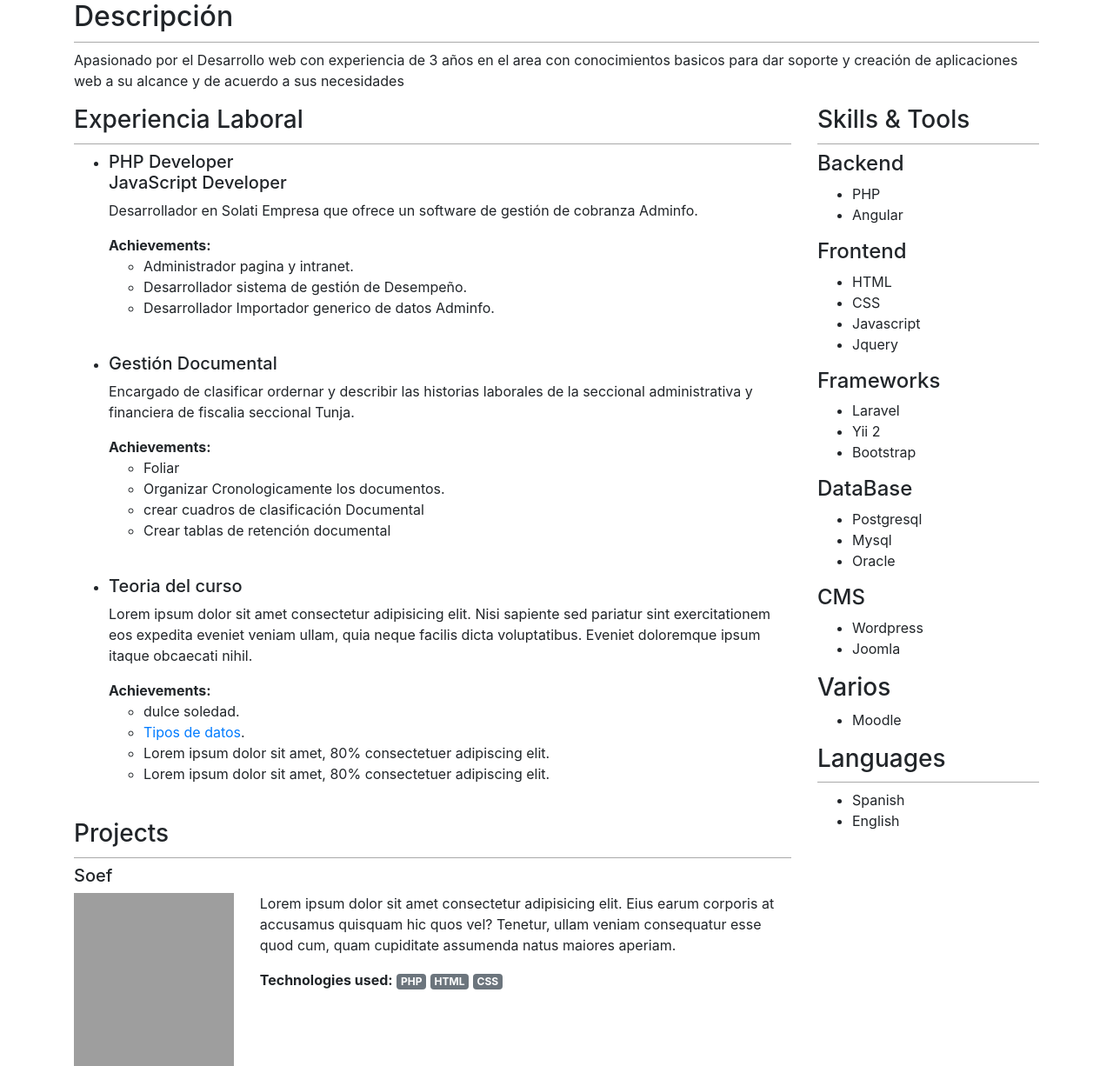
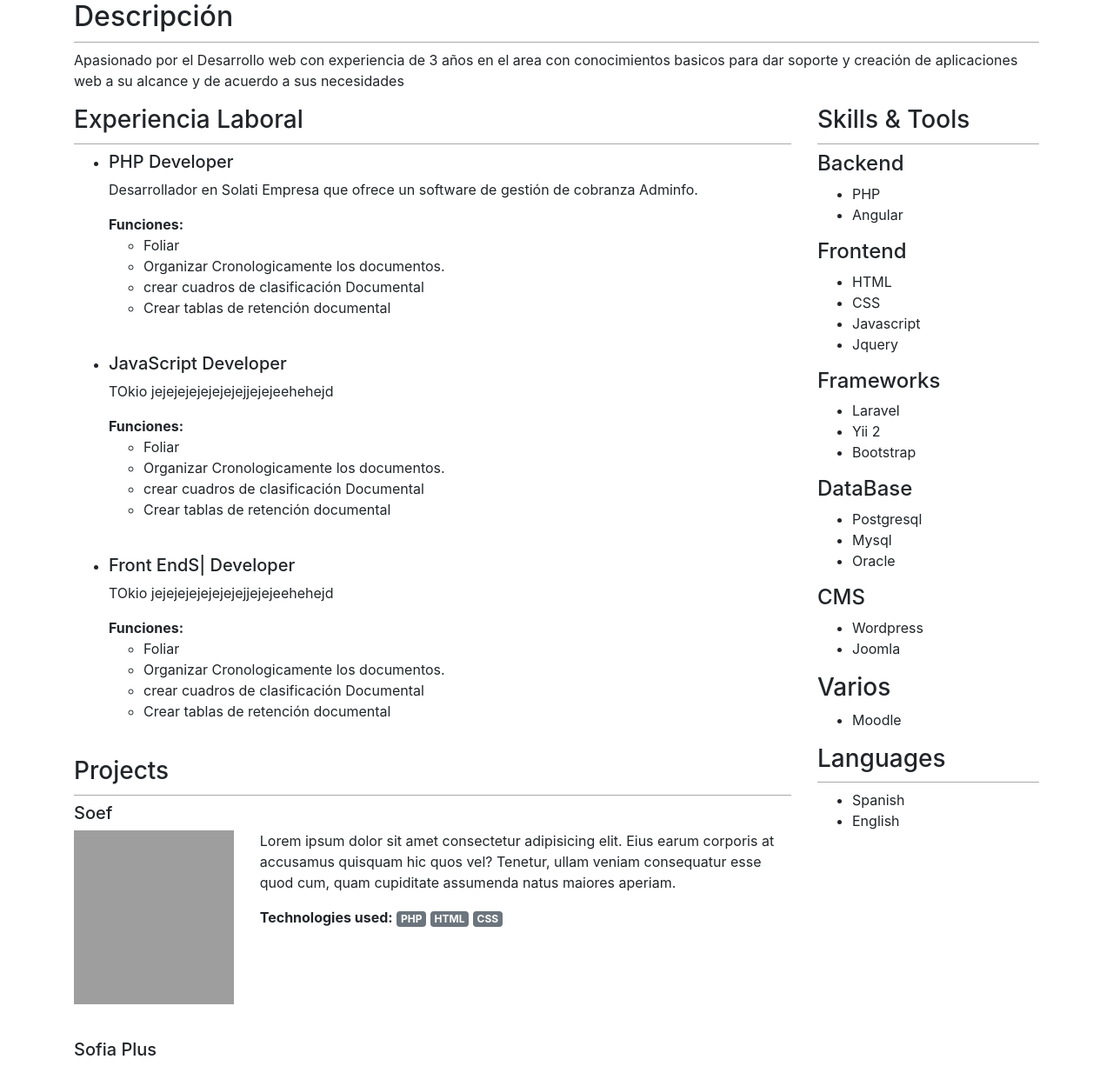
Before and after one commit to piperodriguez/phpBasico, a PHP site: page / in a window 1280 px wide. Shown: the part 340-1566 px from the top of the page at 87% size. Run offline with PHP 8.4, Linux system fonts and the light colour scheme; grey boxes are pictures that could not be loaded.

Commit message:
Condicionales y ciclos

```diff
--- a/hello.php
+++ /dev/null
@@ -1,4 +0,0 @@
-<?php
-
-	echo "Hello php";
-?>
--- a/index.php
+++ b/index.php
@@ -5,9 +5,21 @@
 	$completeName = $firstName." ".$LastName;
 
 	$jobs = [
-		'PHP Developer',
-		'JavaScript Developer'
+    [
+		  'nombreProfesion'=>'PHP Developer',
+      'descripcion' => 'Desarrollador en Solati Empresa que ofrece un software de gestión de cobranza Adminfo.'
+    ],
+    [
+		  'nombreProfesion'=>'JavaScript Developer',
+      'descripcion' => 'TOkio jejejejejejejejejjejejeehehejd'
+    ],
+   [
+      'nombreProfesion'=>'Front EndS| Developer',
+      'descripcion' => 'TOkio jejejejejejejejejjejejeehehejd'
+    ]
 	];
+
+
 ?>
 <!doctype html>
 <html lang="en">
@@ -55,43 +67,26 @@
         <div>
           <h3 class="border-bottom-gray" >Experiencia Laboral</h3>
           <ul>
-            <li class="work-position">
-              <h5>
-              <?php foreach($jobs as $job){
-              			echo $job."<br>";
-              		}
-              	?>
-              	</h5>
-              <p>Desarrollador en Solati Empresa que ofrece un software de gestión de cobranza Adminfo.</p>
-              <strong>Achievements:</strong>
-              <ul>
-                <li>Administrador pagina y intranet.</li>
-                <li>Desarrollador sistema de gestión de Desempeño.</li>
-                <li>Desarrollador Importador generico de datos Adminfo.</li>
-              </ul>
-            </li>
-            <li class="work-position">
-                <h5>Gestión Documental</h5>
-                <p>Encargado de clasificar ordernar y describir las historias laborales de la seccional administrativa y financiera de fiscalia seccional Tunja.</p>
-                <strong>Achievements:</strong>
-                <ul>
-                  <li>Foliar</li>
-                  <li>Organizar Cronologicamente los documentos.</li>
-                  <li>crear cuadros de clasificación Documental</li>
-                  <li>Crear tablas de retención documental</li>
-                </ul>
-              </li>
-              <li class="work-position">
-                  <h5>Teoria del curso</h5>
-                  <p>Lorem ipsum dolor sit amet consectetur adipisicing elit. Nisi sapiente sed pariatur sint exercitationem eos expedita eveniet veniam ullam, quia neque facilis dicta voluptatibus. Eveniet doloremque ipsum itaque obcaecati nihil.</p>
-                  <strong>Achievements:</strong>
-                  <ul>
-                  	<li><?= "dulce soledad"; ?>.</li>
-                    <li><a href="conceptosBasicos/tiposDeDatos.php">Tipos de datos</a>.</li>
-                    <li>Lorem ipsum dolor sit amet, 80% consectetuer adipiscing elit.</li>
-                    <li>Lorem ipsum dolor sit amet, 80% consectetuer adipiscing elit.</li>
-                  </ul>
-                </li>
+          <?php
+
+            for($idx = 0; $idx < count($jobs); $idx++){
+
+              echo '<li class="work-position">';
+                  echo '<h5>'. $jobs[$idx]['nombreProfesion']. '</h5>';
+                  echo '<p>'. $jobs[$idx]['descripcion']. '</p>';
+                  echo '<strong>Funciones:</strong>';
+                  echo '<ul>';
+                    echo '<li>Foliar</li>';
+                    echo '<li>Organizar Cronologicamente los documentos.</li>';
+                    echo '<li>crear cuadros de clasificación Documental</li>';
+                    echo '<li>Crear tablas de retención documental</li>';
+                  echo '</ul>';
+               echo ' </li>';
+
+
+            }
+
+            ?>
           </ul>
         </div>
         <div>
```
Also changed, not shown: conceptosBasicos/ejerciciosArreglos.php (added, +60 -0 lines).
